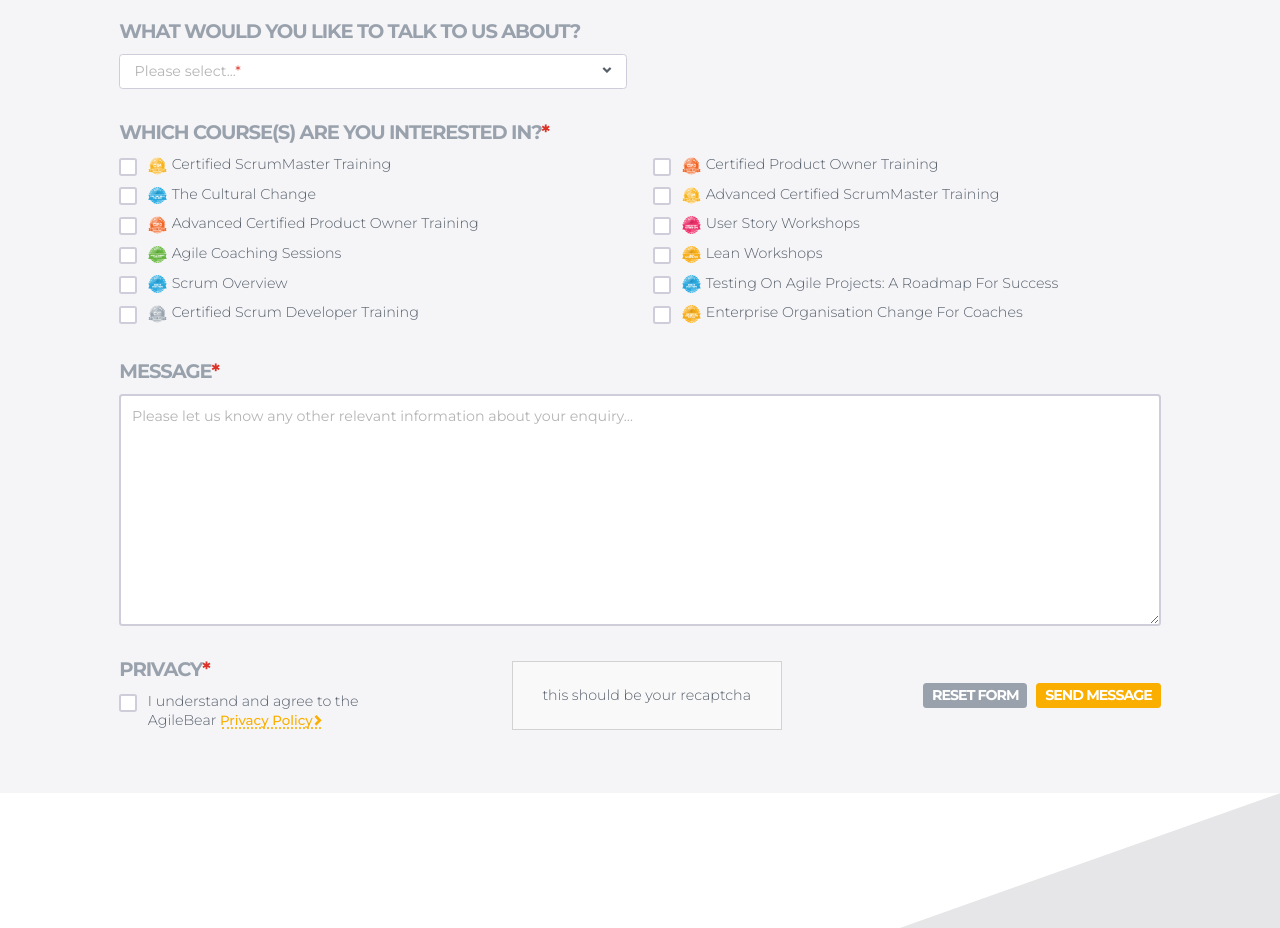
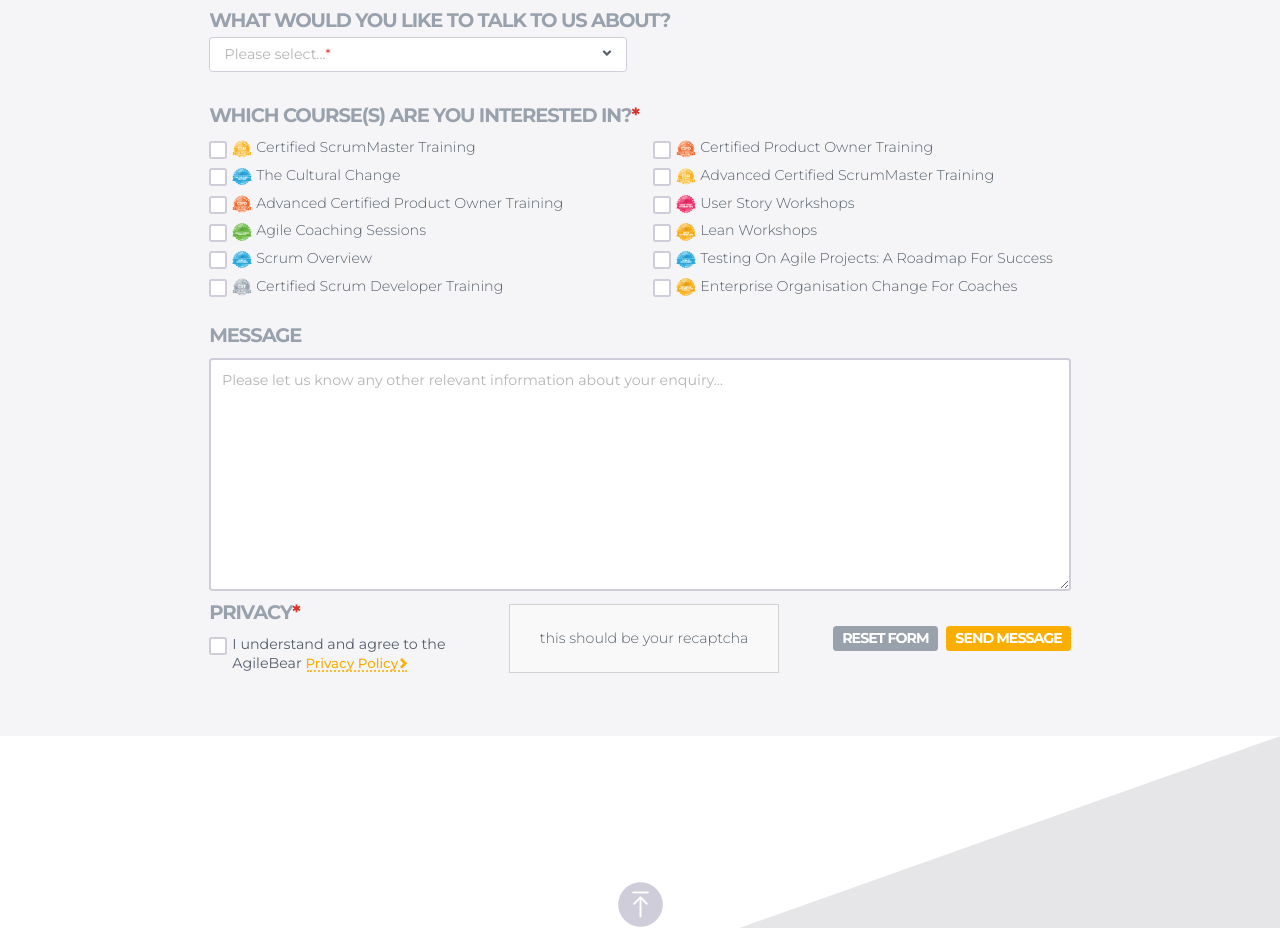
Before and after one commit to IlyaDeveloper/agilebear-markups, an Angular app: page /contact in a window 1280 px wide. Shown: the part 740-1668 px from the top of the page. Built offline with nearby package versions, Linux system fonts and the light colour scheme.

Commit message:
Fixed: forms control

```diff
--- a/src/app/modules/pages/contact/components/form-contact/form-contact.component.html
+++ b/src/app/modules/pages/contact/components/form-contact/form-contact.component.html
@@ -1,11 +1,11 @@
 <div class="container">
   <form [formGroup]="form" (submit)="onSubmit($event)" fxLayout="column" fxLayoutGap="2.375rem">
-    <article fxLayout="column" fxLayoutGap="0.875rem">
+    <article fxLayout="column" fxLayoutGap="0.375rem">
       <div fxLayout="row nowrap" fxLayoutAlign="space-between center">
         <agl-heading class="--second">Your Details</agl-heading>
         <div class="__right"><span>*</span>Your Details</div>
       </div>
-      <div gdColumns.gt-xs="1fr 1fr" gdGap="1rem 1.875rem">
+      <div gdColumns.gt-xs="1fr 1fr" gdGap="0.875rem 1.875rem">
         <agl-input placeholder="First name"
                    formControlName="firstName"
                    [submitted]="isSubmitted"
@@ -44,7 +44,7 @@
       </div>
     </article>
 
-    <article fxLayout="column" fxLayoutGap="0.875rem">
+    <article fxLayout="column" fxLayoutGap="0.4375rem">
       <div fxLayout="row nowrap" fxLayoutAlign="space-between center">
         <agl-heading class="--second">What Would You Like To Talk To Us About?</agl-heading>
       </div>
@@ -81,7 +81,7 @@
       <div fxLayout="row nowrap" fxLayoutAlign="space-between center">
         <agl-heading class="--second --valid">WHich Course(s) Are You Interested In?</agl-heading>
       </div>
-      <div class="__chek-group" gdColumns.gt-xs="1fr 1fr" gdGap="0.325rem 1.875rem">
+      <div class="__chek-group" gdColumns.gt-xs="1fr 1fr" gdGap="0.1875rem 1.875rem">
         <agl-checkbox fxLayoutAlign="start">
           <span gdInline gdColumns="max-content 1fr" gdAlignColumns="start start" gdGap="0.3rem">
             <agl-services-logos class="--s22 gm-mt-2" [usedLogo]="['csm']"></agl-services-logos>
@@ -169,13 +169,14 @@
       </div>
     </article>
 
+    <article class="__last" fxLayout="column" fxLayoutGap="0.875rem">
       <article fxLayout="column" fxLayoutGap="0.875rem">
-      <agl-heading class="--second --valid">Message</agl-heading>
+        <agl-heading class="--second">Message</agl-heading>
 
         <agl-textarea placeholder="Please let us know any other relevant information about your enquiry…"></agl-textarea>
       </article>
 
-    <div fxLayout.lt-md="column"
+      <article fxLayout.lt-md="column"
                fxLayoutGap.gt-md="2.8125rem" fxLayoutGap.lt-md="1.5rem"
                fxLayoutAlign="space-between center" fxLayoutAlign.lt-md="stretch">
         <div fxLayout="column" fxLayoutGap="0.825rem">
@@ -198,6 +199,8 @@
 
           <agl-button class="--yellow-orange" type="submit">Send Message</agl-button>
         </div>
-    </div>
+      </article>
+    </article>
+
   </form>
 </div>
--- a/src/app/modules/pages/contact/components/form-contact/form-contact.component.scss
+++ b/src/app/modules/pages/contact/components/form-contact/form-contact.component.scss
@@ -1,6 +1,8 @@
 @import "core";
 
 :host {
+  --container-limit: #{rem(1000)};
+
   display: block;
 
   padding: $sectionSpacer 0;
@@ -25,11 +27,20 @@
   }
 }
 
+.__last {
+  margin-top: rem(-10);
+}
+
 .__recaptcha {
   min-height: rem(77);
 
+
   border: solid 1px #d2d2d2;
   background-color: #f9f9f9;
+}
+
+.__bottom-ch {
+  font-weight: 400;
 }
 
 @include min-wide(laptop) {
--- a/src/assets/scss/_variables.scss
+++ b/src/assets/scss/_variables.scss
@@ -291,7 +291,7 @@ $ng-select-items-height: rem(40 * 5);
 //* checkbox
 $checkbox-label-font-size: rem(16) !default;
 $checkbox-label-color: var(--cl-slate-grey) !default;
-$checkbox-label-offset: 0 0 0 rem(12) !default;
+$checkbox-label-offset: 0 0 0 rem(6) !default;
 
 $checkbox-background: var(--cl-white) !default;
 $checkbox-mark-size: rem(20) !default;
```
Lines whose indentation alone changed are shown as unchanged.
